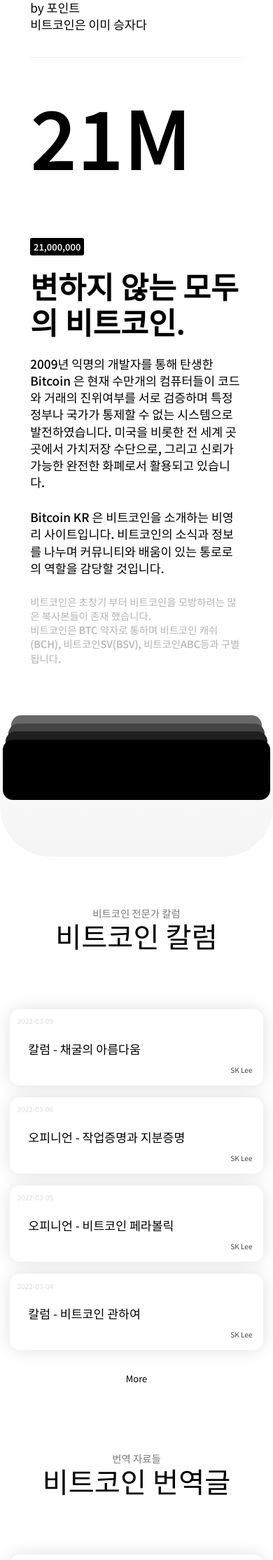
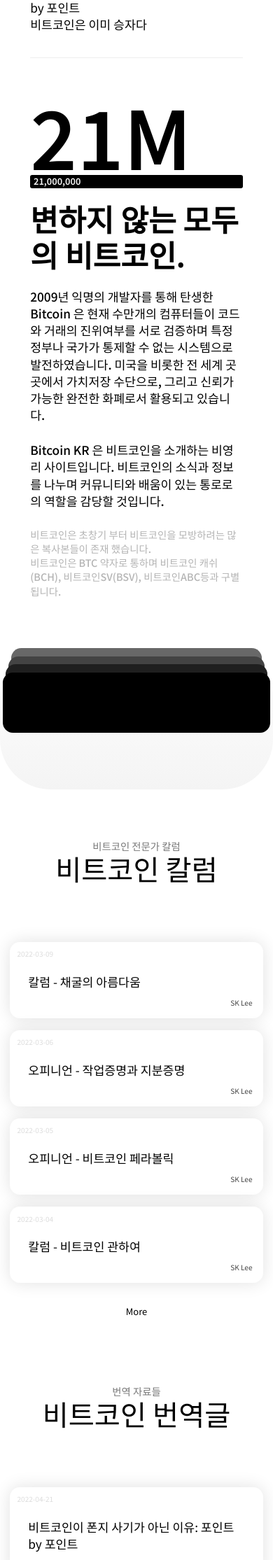
Before and after one commit to bitcoinkrorg/bitcoinkrorg.github.io, a Jekyll site: the page built from index.html, in a window 390 px wide. Shown: the part 515-2744 px from the top of the page at 70% size. Built offline with Jekyll 4.4.1, drawn with Linux system fonts in a browser that asks for light colours; the list of posts is cut into pages by our own code.

Commit message:
style updates

```diff
--- a/_sass/basic.scss
+++ b/_sass/basic.scss
@@ -160,6 +160,15 @@
 Added style
 
 -------------------------------- */
+.twitter {
+	width: 1.3em;
+	height: 1em;
+	background-image: url(../../asset/img/icon/twitter.png);
+	background-size: 1.3em;
+	background-repeat: no-repeat;
+	//background-color:red;
+	display: inline-block;
+}
 .type {
 	border-radius: .4em;
 	padding: 0.2em;
--- a/_sass/darkmode.scss
+++ b/_sass/darkmode.scss
@@ -31,13 +31,24 @@
 	}
 
 	/* --- home ----*/
+	.home-header {
+		.icon-block {
+			background-image: url(../asset/img/icon/blockw.png);
+		}
+	}
 	.home-decobar {
 		background-image: linear-gradient(#000000, #040404);
+		.home-decobar1 {
+			background-color: #898989;
+		}
+		.home-decobar2 {
+			background-color: #A4A4A4;
+		}
 		.home-decobar3 {
-			background-color: #343434;
+			background-color: #BBBBBB;
 		}
 		.home-decobar4 {
-			background-color: #161616;
+			background-color: #E0E0E0;
 		}
 	}
 
--- a/_sass/index.scss
+++ b/_sass/index.scss
@@ -13,6 +13,14 @@
 	grid-template-columns: 40% 60%;
 	padding: 0px 0 50px;
 
+	.icon-block {
+		display: block;
+		width: 49px;
+		height: 49px;
+		background-size: 49px;
+		background-repeat: no-repeat;
+		margin-bottom: 0.7em;
+	}
 	.home-updates {
 		margin: 10em 0 0 5em;
 		font-size: 1.2em;
@@ -37,6 +45,9 @@
 		.home-updates-posts {
 			h4 {
 				padding-top: 4em;
+			}
+			li {
+				padding-right: 2em;
 			}
 		}
 	}
--- a/_sass/page.scss
+++ b/_sass/page.scss
@@ -144,14 +144,21 @@
 		.block-content {
 			padding-top: 1em;
 			//background: red;
+			li {
+				width: 80px;
+				display: inline-block;
+			}
 			a {
-				float: right;
-				margin-left: 1em;
+
 				display: block;
-				width: 100px;
-				height: 100px;
+				width: 80px;
+				height: 80px;
 				background-color: #f4f4f4;
 				border-radius: 100%;
+			}
+			span {
+				padding-top: .5em;
+				font-size: 0.9em;
 			}
 		}
 	}
--- a/_sass/responsive.scss
+++ b/_sass/responsive.scss
@@ -144,6 +144,12 @@
 				grid-template-columns: 1fr 1fr;
 				border-bottom: 1px solid #eeeeee;
 				padding-bottom: 2em;
+
+				.home-updates-posts {
+					li {
+						padding-right: 0;
+					}
+				}
 			}
 	}
 }
@@ -163,7 +169,13 @@
 	}
 }
 @media (max-width: 600px) {
-
+	.home-show {
+		h1 {
+			span {
+				display: block;
+			}
+		}
+	}
 }
 
 @media (max-width: 400px) {
```
